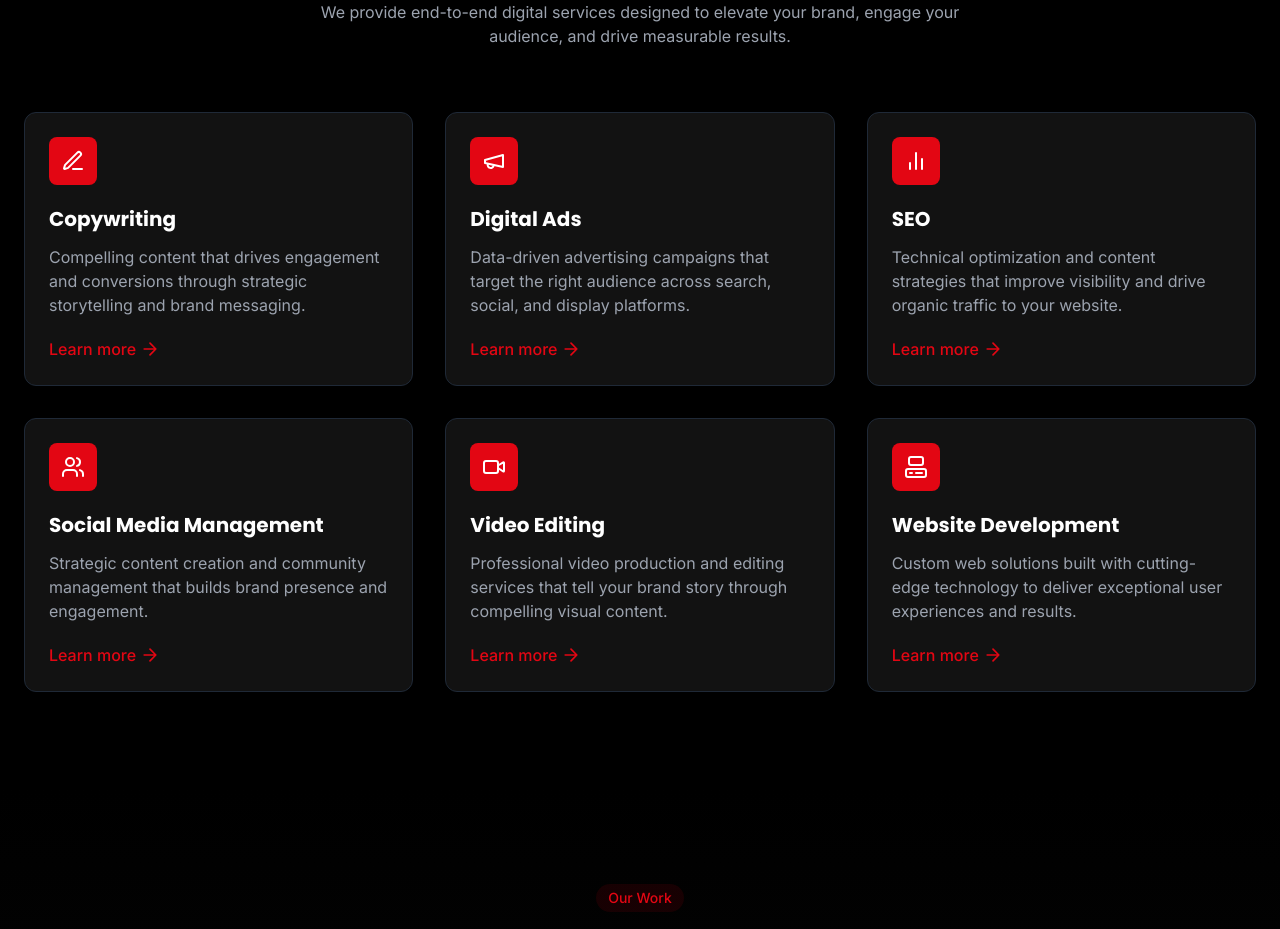
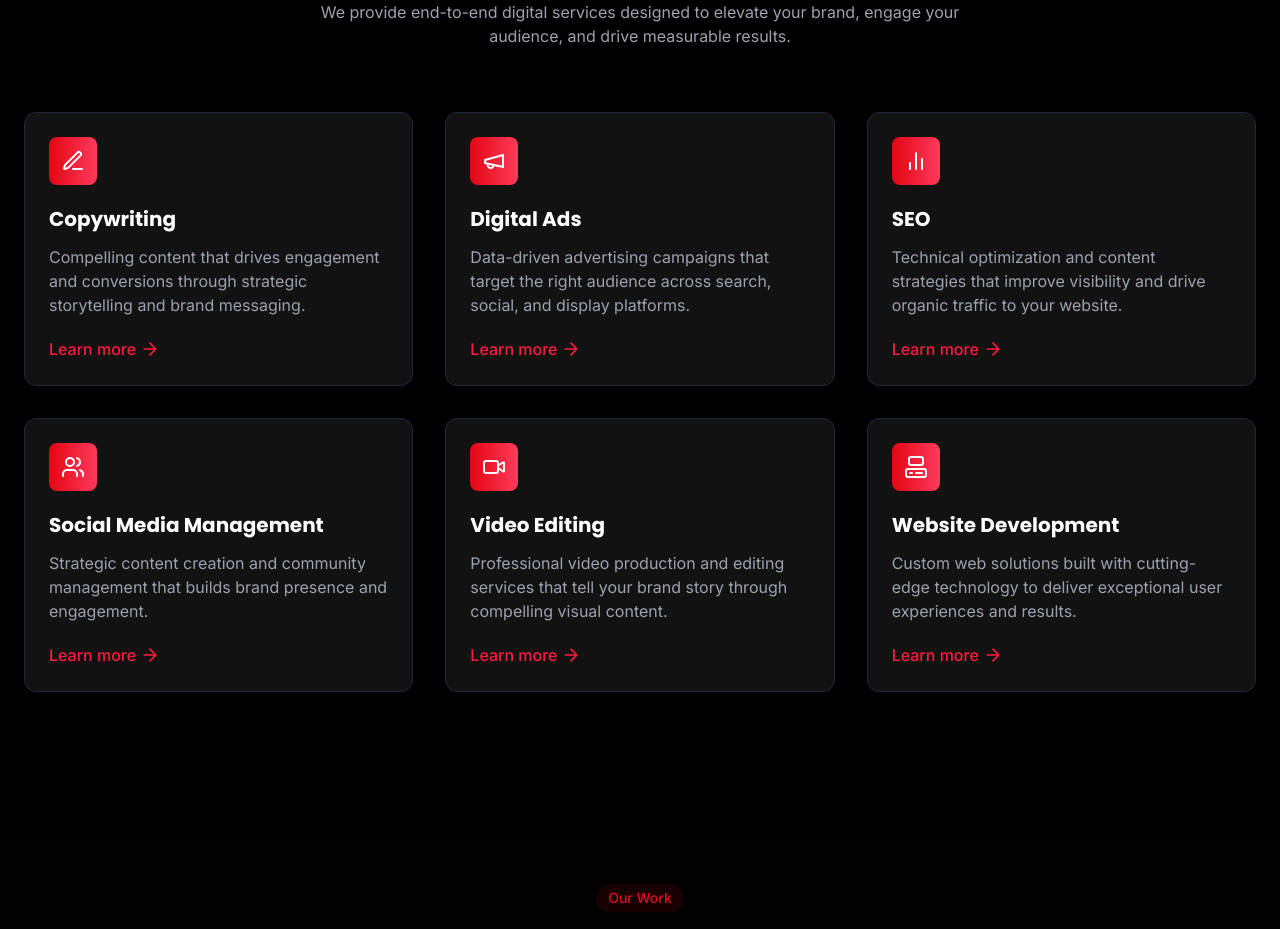
Before and after one commit to Messido/FactorAI, a React (Vite) app: page / in a window 1280 px wide. Shown: the part 1000-1929 px from the top of the page. Built offline with nearby package versions, Linux system fonts and the light colour scheme.

Commit message:
Refactor: Adjust color palette
Adjusted the color palette to lean more towards red with a hint of pink.

```diff
--- a/src/components/ServiceCard.tsx
+++ b/src/components/ServiceCard.tsx
@@ -12,8 +12,8 @@ interface ServiceCardProps {
 
 const ServiceCard: React.FC<ServiceCardProps> = ({ icon: Icon, title, description, slug }) => {
   return (
-    <div className="service-card bg-factor-black-light border border-gray-800 group hover:border-factor-red transition-all duration-300">
-      <div className="w-12 h-12 rounded-lg bg-factor-red flex items-center justify-center mb-5 transform transition-transform group-hover:scale-110">
+    <div className="service-card bg-factor-black-light border border-gray-800 group hover:border-[#ff1a3e] transition-all duration-300">
+      <div className="w-12 h-12 rounded-lg bg-gradient-to-r from-[#e30613] to-[#ff3a5c] flex items-center justify-center mb-5 transform transition-transform group-hover:scale-110">
         <Icon size={24} className="text-white" />
       </div>
 
@@ -23,7 +23,7 @@ const ServiceCard: React.FC<ServiceCardProps> = ({ icon: Icon, title, descriptio
 
       <Link
         to={`/services/${slug}`}
-        className="inline-flex items-center text-factor-red hover:text-factor-red-light transition-colors font-medium group-hover:translate-x-1 transition-transform"
+        className="inline-flex items-center text-[#ff1a3e] hover:text-[#ff3a5c] transition-colors font-medium group-hover:translate-x-1 transition-transform"
       >
         Learn more
         <svg
```
